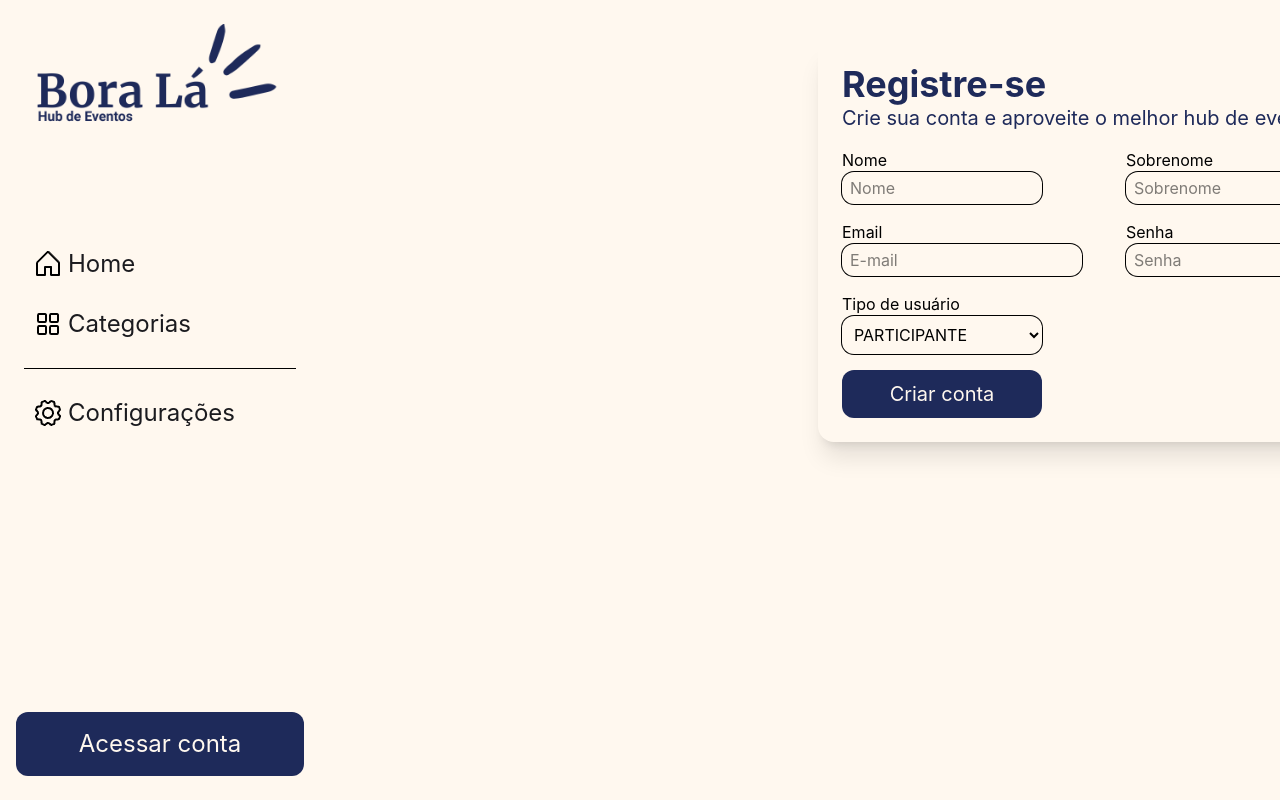
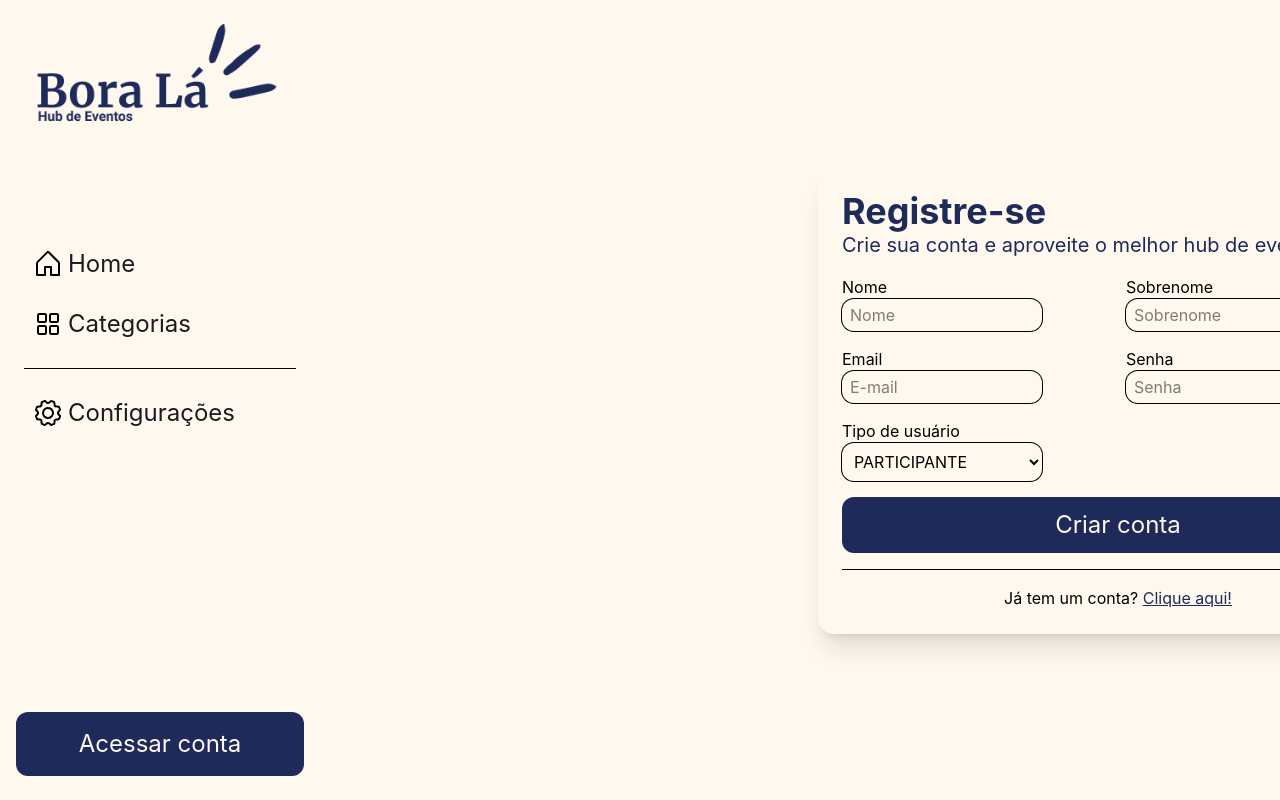
Before and after one commit to Gleison-dev/boraLaFrontEnd, a React (Vite) app: page /register in a window 1280 px wide. Shown: the top 800 px of the page. Built offline with nearby package versions, Linux system fonts and the light colour scheme.

Commit message:
feat: Input component added on register page.

```diff
--- a/src/pages/Register/register.jsx
+++ b/src/pages/Register/register.jsx
@@ -1,8 +1,11 @@
+import { NavLink } from "react-router-dom";
+import Input from "../../components/Input/input";
+
 export default function Register() {
   return (
     <>
       <section className="w-399 h-screen p-10 bg-creme">
-        <div className="flex justify-center items-center h-center">
+        <div className="flex justify-center items-center h-full">
           <div className="w-150 p-6 rounded-2xl flex flex-col justify-center gap-4 shadow-xl">
             <div>
               <h1 className="text-4xl text-azul-marinho">
@@ -15,35 +18,19 @@ export default function Register() {
             <form className="grid grid-cols-2 gap-4 items-center">
               <div>
                 <label>Nome</label> <br />
-                <input
-                  className="w-50 h-8 p-2 ring rounded-xl outline-none focus:ring-2 focus:ring-azul-marinho"
-                  type="text"
-                  placeholder="Nome"
-                />
+                <Input type="text" placeholder="Nome" />
               </div>
               <div>
                 <label>Sobrenome</label> <br />
-                <input
-                  className="w-50 h-8 p-2 ring rounded-xl outline-none focus:ring-2 focus:ring-azul-marinho"
-                  type="text"
-                  placeholder="Sobrenome"
-                />
+                <Input type="text" placeholder="Sobrenome" />
               </div>
               <div>
                 <label>Email</label> <br />
-                <input
-                  className="w-60 h-8 p-2 ring rounded-xl outline-none focus:ring-2 focus:ring-azul-marinho"
-                  type="email"
-                  placeholder="E-mail"
-                />
+                <Input type="text" placeholder="E-mail" />
               </div>
               <div>
                 <label>Senha</label> <br />
-                <input
-                  className="w-50 h-8 p-2 ring rounded-xl outline-none focus:ring-2 focus:ring-azul-marinho"
-                  type="password"
-                  placeholder="Senha"
-                />
+                <Input type="text" placeholder="Senha" />
               </div>
               <div>
                 <label>Tipo de usuário</label> <br />
@@ -53,10 +40,21 @@ export default function Register() {
                 </select>
               </div>
             </form>
-            <div>
-              <button className="w-50 h-12 rounded-xl text-xl cursor-pointer text-creme bg-azul-marinho hover:underline">
+            <div className="flex justify-center">
+              <button className="w-150 h-14 rounded-xl text-2xl cursor-pointer text-creme bg-azul-marinho hover:underline">
                 Criar conta
               </button>
+            </div>
+            <hr />
+            <div className="flex justify-center">
+              <p>
+                Já tem um conta?{" "}
+                <NavLink to="/login">
+                  <span className="text-azul-marinho underline cursor-pointer">
+                    Clique aqui!
+                  </span>
+                </NavLink>
+              </p>
             </div>
           </div>
         </div>
```
